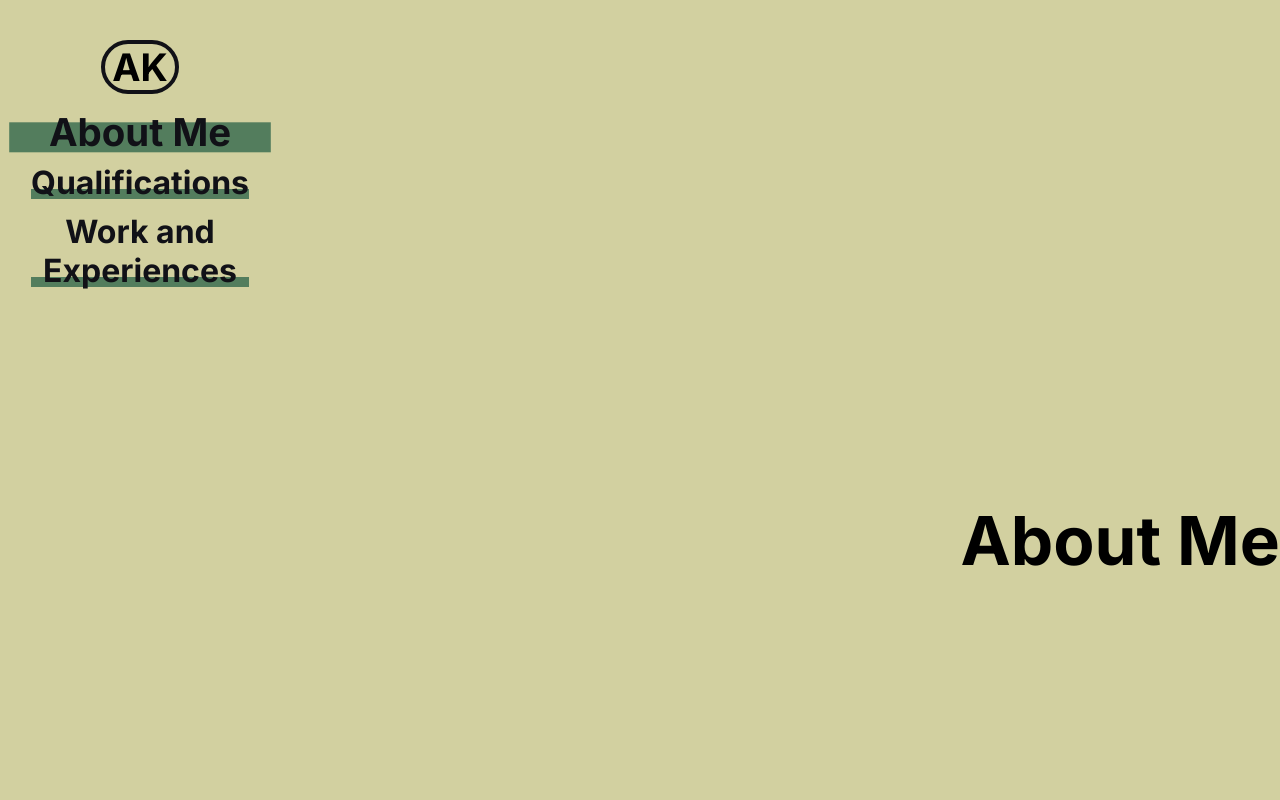
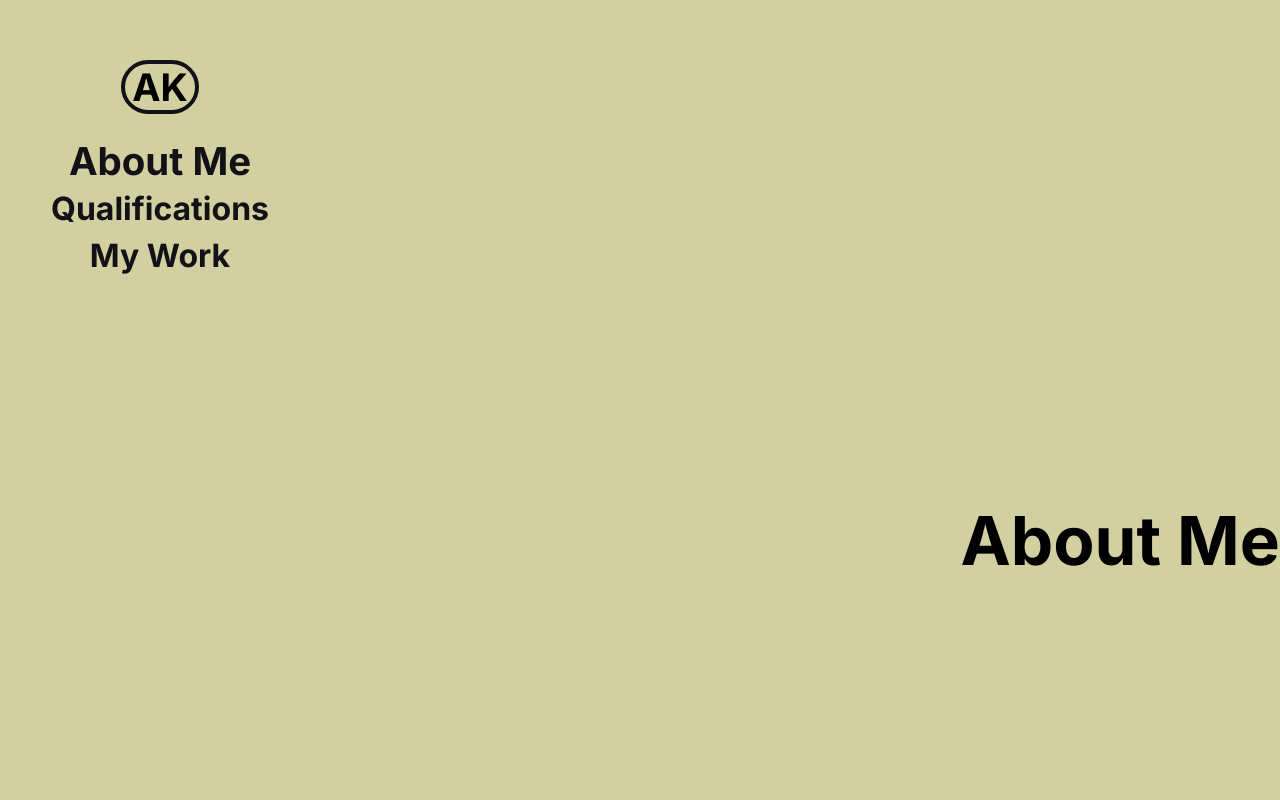
Before and after one commit to Kawish-Raj/arun-kumar-portfolio, a React (Vite) app: page / in a window 1280 px wide. Shown: the top 800 px of the page. Built offline with nearby package versions, Linux system fonts and the light colour scheme.

Commit message:
a better and full implementation of fill up transition using background-image, background-size etc.

```diff
--- a/src/components/SideBar.jsx
+++ b/src/components/SideBar.jsx
@@ -7,13 +7,13 @@ export default function SideBar({isMainContent}){
             <ul>
                 <li className={isMainContent === "about me" ?
                     `${styles.fadeIn}`: ''}><a href='#about-id'>About Me</a>
-                    <div className={`${styles.underline} ${isMainContent === "about me" ? styles.fillUp : ''}`}></div></li>
+                    </li>
                 <li className={isMainContent === "qualifications" ?
                      `${styles.fadeIn}`: ''}><a href='#qualifications-id'>Qualifications</a>
-                     <div className={`${styles.underline} ${isMainContent === "qualifications" ? styles.fillUp : ''}`}></div></li>
+                     </li>
                 <li className={isMainContent === "work" ?
-                    `${styles.fadeIn}`: ''}><a href='#work-id'>Work and Experiences</a>
-                    <div className={`${styles.underline} ${isMainContent=== "work" ? styles.fillUp : ''}`}></div></li>
+                    `${styles.fadeIn}`: ''}><a href='#work-id'>My Work</a>
+                    </li>
             </ul>
         </div>
     )
--- a/src/css-components/SideBar.module.css
+++ b/src/css-components/SideBar.module.css
@@ -2,8 +2,8 @@
     height: 200px;
     width: 200px;
     position:fixed;
-    top:40px;
-    left: 40px;
+    top:60px;
+    left: 60px;
     /* border: var(--primary) solid 2px; */
     text-align: center;
     display: flex;
@@ -18,19 +18,27 @@
 }
 
 .sideBar li {
-    transition: transform 0.2s ease-out;
-    margin: 0px 6px 0px 6px;
-    /* display: flex;
-    flex-direction: column; */
+    transition: transform 0.2s ease-out, background-size 0.2s ease-out,
+    border-radius 0.2s ease-out;
+    margin: 8px;
+    background-image: linear-gradient(var(--primary));
+    background-repeat: no-repeat;
+    background-position: center bottom;
+    background-size: 80% 20%;
 }
 
 .sideBar li:hover {
     transform: scale(1.2);
     cursor: pointer;
+    background-size: 100% 100%;
+    border-radius: 16px;
 }
 
-.fadeIn {
+.sideBar li.fadeIn {
     transform: scale(1.2);
+    background-size: 100% 100%;
+    border-radius: 16px;
+
 }
 
 .sideBar a {
```
